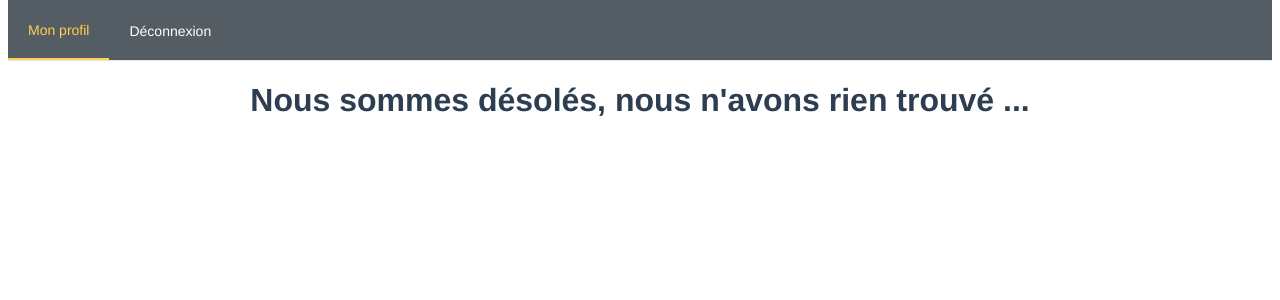
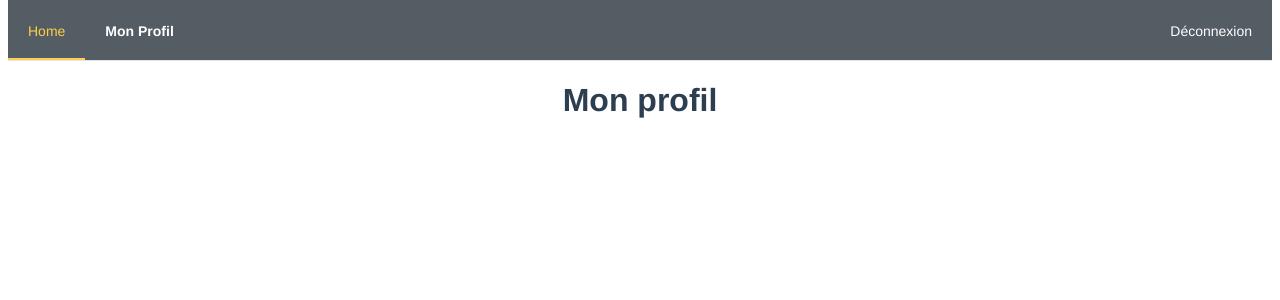
Before and after one commit to Sixtinebs/groupomania, a Vue app in the folder frontend/: page /profil in a window 1280 px wide. Shown: the top 300 px of the page. Built offline with nearby package versions, Linux system fonts and the light colour scheme; sample sign-in values are in the browser's storage.

Commit message:
get One User ok

```diff
--- a/frontend/src/components/CreateMessage.vue
+++ b/frontend/src/components/CreateMessage.vue
@@ -43,7 +43,6 @@ export default {
         );
     },
     sendMessage() {
-      console.log(this.message);
       let infoMessage = {
         id: null,
         user_id: this.$store.state.userInfo.userId,
--- a/frontend/src/components/DisplayMessage.vue
+++ b/frontend/src/components/DisplayMessage.vue
@@ -16,7 +16,7 @@
           </div>
         </el-col> -->
         <div>
-          <!-- <p v-bind="[item.user_id == user.id : user.name]">{{ user.name }}</p> -->
+          <p class="user-name">{{ item.User.name }}</p>
           <p>{{ item.message }}</p>
         </div>
       </div>
@@ -56,7 +56,6 @@ export default {
         .getAll()
         .then((response) => {
           this.messages = response.data.message;
-          console.log(response.data);
         })
         .catch((error) => {
           console.log(error);
@@ -76,4 +75,7 @@ export default {
 .left {
   text-align: start;
 }
+.user-name {
+  font-weight: bold;
+}
 </style>
--- a/frontend/src/router/index.js
+++ b/frontend/src/router/index.js
@@ -4,7 +4,7 @@ import Login from '@/views/Login.vue';
 import Register from '@/views/Register.vue';
 import Home from '@/views/Home.vue';
 import NotFound from '@/views/NotFound.vue';
-import test from '@/views/test.vue';
+import Profil from '@/views/Profil.vue';
 
 
 function guardMyroute(to, from, next) {
@@ -57,10 +57,13 @@ const routes = [
         }
     },
     {
-        name: 'Test',
-        path: '/test',
+        name: 'Profil',
+        path: '/profil',
         beforeEnter: guardMyroute,
-        component: test
+        component: Profil,
+        meta: {
+            title: 'Profil'
+        }
     }
 ];
 
--- a/frontend/src/service/userService.js
+++ b/frontend/src/service/userService.js
@@ -1,11 +1,12 @@
 const axios = require("axios");
 
-// const BASE_URL = axios.create({
-//     baseURL: 'http://localhost:3000/groupomania/auth'
-// });
+
 export default {
-    getUser(id) {
-        return axios.post('http://localhost:3000/groupomania/auth/user', id);
+    getUser(userId) {
+        return axios.get('http://localhost:3000/groupomania/auth/user', { params: { userId } });
+    },
+    getAllUsers() {
+        return axios.get('http://localhost:3000/groupomania/auth/users')
     },
     createUser(data) {
         return axios.post('http://localhost:3000/groupomania/auth/register', data);
--- a/frontend/src/store/index.js
+++ b/frontend/src/store/index.js
@@ -5,6 +5,7 @@ import userServices from '../service/userService';
 const instance = axios.create({
     baseURL: 'http://localhost:3000/groupomania'
 });
+// if user is connect
 let userInfo = localStorage.getItem('user');
 if (!userInfo) {
     userInfo = {
@@ -65,7 +66,6 @@ const store = createStore({
             commit('SET_STATUS', 'loading')
             return new Promise((resolve, reject) => {
                 //set user info
-                //instance.post('/auth/register', { userInfo })
                 userServices.createUser({ userInfo })
                     .then(function (response) {
                         resolve(response);
@@ -81,7 +81,6 @@ const store = createStore({
         connectUser: ({ commit }, userInfo) => {
             commit('SET_STATUS', 'loading');
             return new Promise((resolve, reject) => {
-                // instance.post('/auth/login', { userInfo })
                 userServices.postOneUser({ userInfo })
                     .then(function (response) {
                         resolve(response);
@@ -95,10 +94,10 @@ const store = createStore({
             })
 
         },
-        getUser: ({ commit }, id) => {
+        getUser: ({ commit }, userId) => {
             return new Promise((resolve, reject) => {
-                //instance.post('/auth/user', { userId: id })
-                userServices.getUser({ userId: id })
+                //instance.get('/auth/user', { userId: id })
+                userServices.getUser(userId)
                     .then(function (response) {
                         resolve(response);
                         commit('SET_STATUS', 'connected');
--- a/frontend/src/views/Header.vue
+++ b/frontend/src/views/Header.vue
@@ -8,9 +8,16 @@
     text-color="#fff"
     active-text-color="#ffd04b"
   >
-    <el-menu-item index="1">Mon profil</el-menu-item>
-
-    <el-menu-item index="3"><a v-on:click="disconnection">Déconnexion</a></el-menu-item>
+    <el-menu-item index="1">
+      <router-link to="/">Home </router-link>
+    </el-menu-item>
+    <el-menu-item index="2">
+      <router-link to="/profil">Mon Profil</router-link>
+    </el-menu-item>
+    <el-menu-item
+      index="3"
+      class="disconnection"
+    ><a v-on:click="disconnection">Déconnexion</a></el-menu-item>
 
   </el-menu>
 </template>
@@ -42,4 +49,10 @@ export default {
 .el-menu {
   margin-top: -60px;
 }
+a {
+  text-decoration: none;
+}
+.el-menu .disconnection {
+  float: right;
+}
 </style>
--- a/frontend/src/views/Home.vue
+++ b/frontend/src/views/Home.vue
@@ -23,6 +23,7 @@ export default {
   },
   mounted() {
     const id = this.$store.state.userInfo.userId;
+    console.log(id);
     this.$store.dispatch("getUser", id);
   },
 };
--- /dev/null
+++ b/frontend/src/views/Profil.vue
@@ -0,0 +1,36 @@
+<template>
+  <h1>Mon profil </h1>
+</template>
+
+<script>
+// import userService from "../service/userService";
+// export default {
+//   data() {
+//     return {
+//       user: {},
+//       userId: [this.$store.state.userInfo.userId],
+//     };
+//   },
+//   methods: {
+//     getUser() {
+//       console.log(this.userId);
+//       userService
+//         .getUser(this.userId)
+//         .then((response) => console.log(response))
+//         .catch((error) => console.log(error));
+//     },
+//     test() {
+//       userService
+//         .test()
+//         .then((response) => console.log(response))
+//         .catch((error) => console.log(error));
+//     },
+//   },
+//   mounted() {
+//     this.getUser();
+//   },
+// };
+</script>
+
+<style>
+</style>
```
Also changed, not shown: 2 other files (tests, documents, lock files or other folders).
